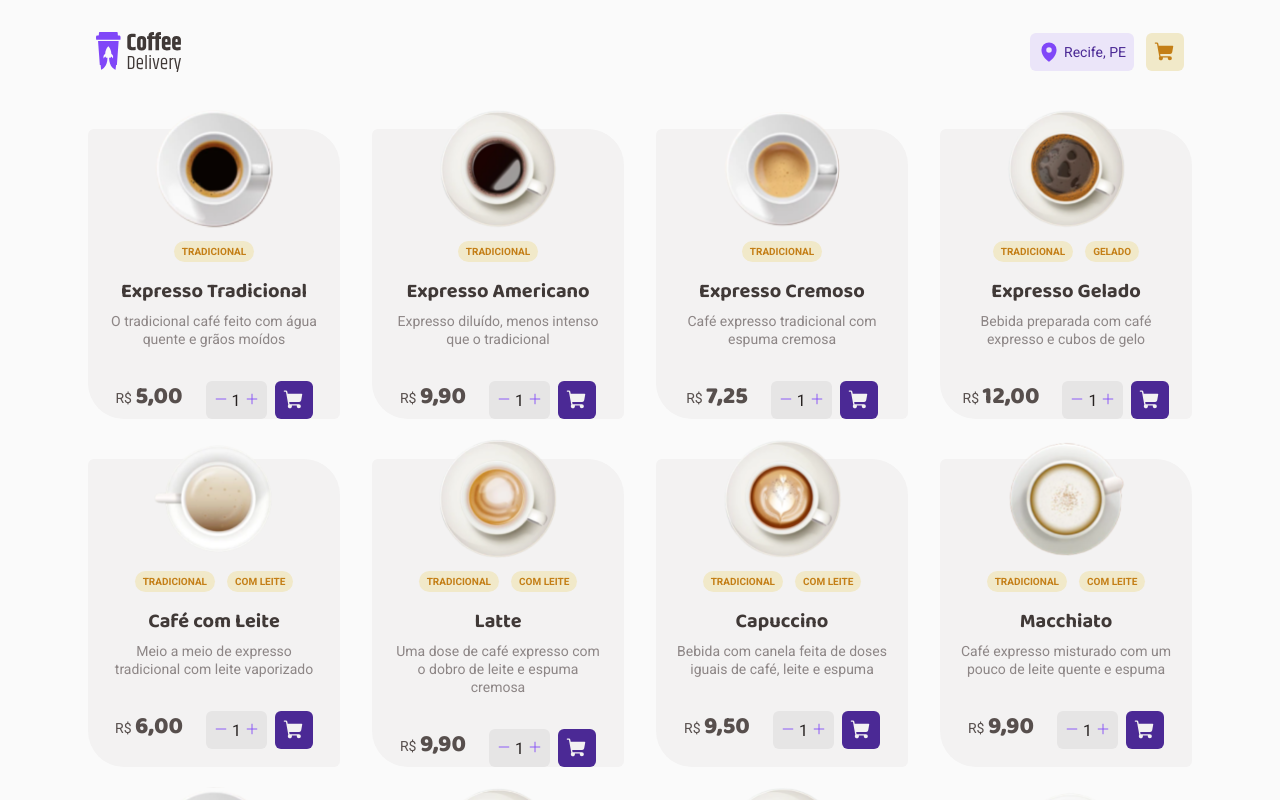
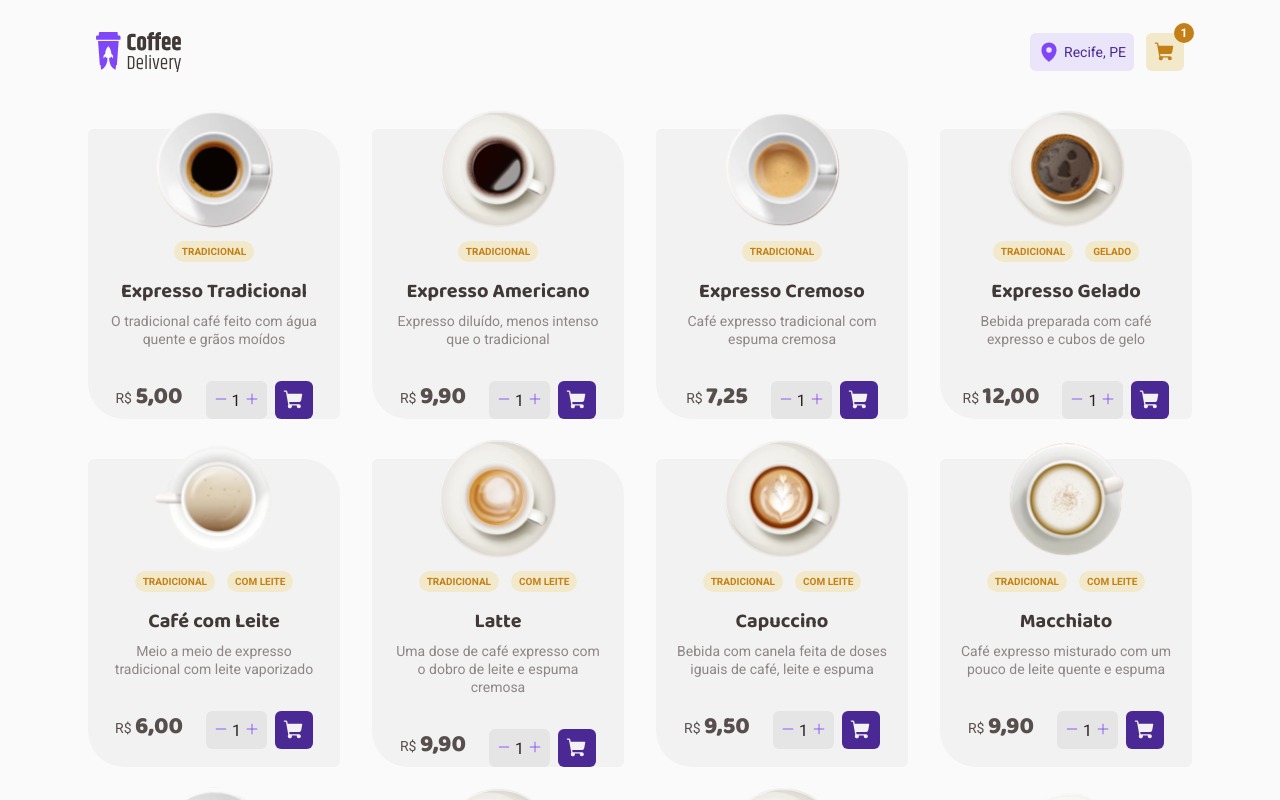
Before and after one commit to guilhermetravinski/ignite-coffee-delivery-1, a React (Vite) app: page / in a window 1280 px wide. Both pictures are taken after a click on the button 293 px from the left and 1031 px from the top of the page. Shown: the part 631-1431 px from the top of the page. Built offline with nearby package versions, Linux system fonts and the light colour scheme.

Commit message:
feat: add item counter in Header component

```diff
--- a/src/components/Header/index.tsx
+++ b/src/components/Header/index.tsx
@@ -1,9 +1,18 @@
 import { MapPin, ShoppingCart } from 'phosphor-react'
+import { useContext } from 'react'
 import { NavLink } from 'react-router-dom'
 import coffeeDeliveryLogo from '../../assets/coffee-delivery-logo.svg'
-import { Container, HeaderContainer, LocationContainer } from './styles'
+import { CartContext } from '../../contexts/CartContext'
+import {
+  Container,
+  GoToCheckoutButton,
+  HeaderContainer,
+  LocationContainer,
+} from './styles'
 
 export function Header() {
+  const { cartItems } = useContext(CartContext)
+
   return (
     <Container>
       <HeaderContainer>
@@ -16,9 +25,10 @@ export function Header() {
             <span>Recife, PE</span>
           </LocationContainer>
 
-          <NavLink to="/checkout">
+          <GoToCheckoutButton to="/checkout">
             <ShoppingCart size={22} weight="fill" />
-          </NavLink>
+            {cartItems.length > 0 && <span>{cartItems.length}</span>}
+          </GoToCheckoutButton>
         </div>
       </HeaderContainer>
     </Container>
--- a/src/components/Header/styles.ts
+++ b/src/components/Header/styles.ts
@@ -1,3 +1,4 @@
+import { NavLink } from 'react-router-dom'
 import styled from 'styled-components'
 
 export const Container = styled.div`
@@ -27,25 +28,6 @@ export const HeaderContainer = styled.header`
   > div {
     display: flex;
     gap: 0.75rem;
-
-    > a {
-      display: flex;
-      justify-content: center;
-      align-items: center;
-
-      width: 2.375rem;
-      height: 2.375rem;
-
-      padding: 0.5rem;
-
-      border: none;
-      border-radius: 6px;
-
-      background: ${(props) => props.theme['--brand-yellow-light']};
-      color: ${(props) => props.theme['--brand-yellow-dark']};
-
-      cursor: pointer;
-    }
   }
 `
 
@@ -71,3 +53,46 @@ export const LocationContainer = styled.div`
     color: ${(props) => props.theme['--brand-purple']};
   }
 `
+
+export const GoToCheckoutButton = styled(NavLink)`
+  display: flex;
+  justify-content: center;
+  align-items: center;
+
+  position: relative;
+
+  width: 2.375rem;
+  height: 2.375rem;
+
+  padding: 0.5rem;
+
+  border: none;
+  border-radius: 6px;
+
+  background: ${(props) => props.theme['--brand-yellow-light']};
+  color: ${(props) => props.theme['--brand-yellow-dark']};
+
+  cursor: pointer;
+
+  > span {
+    display: flex;
+    justify-content: center;
+    align-items: center;
+
+    position: absolute;
+
+    width: 1.25rem;
+    height: 1.25rem;
+    border-radius: 9999px;
+
+    background: ${(props) => props.theme['--brand-yellow-dark']};
+    color: ${(props) => props.theme['--white']};
+
+    top: -0.625rem;
+    right: -0.625rem;
+
+    font-weight: 700;
+    font-size: 0.75rem;
+    line-height: 1rem;
+  }
+`
```
